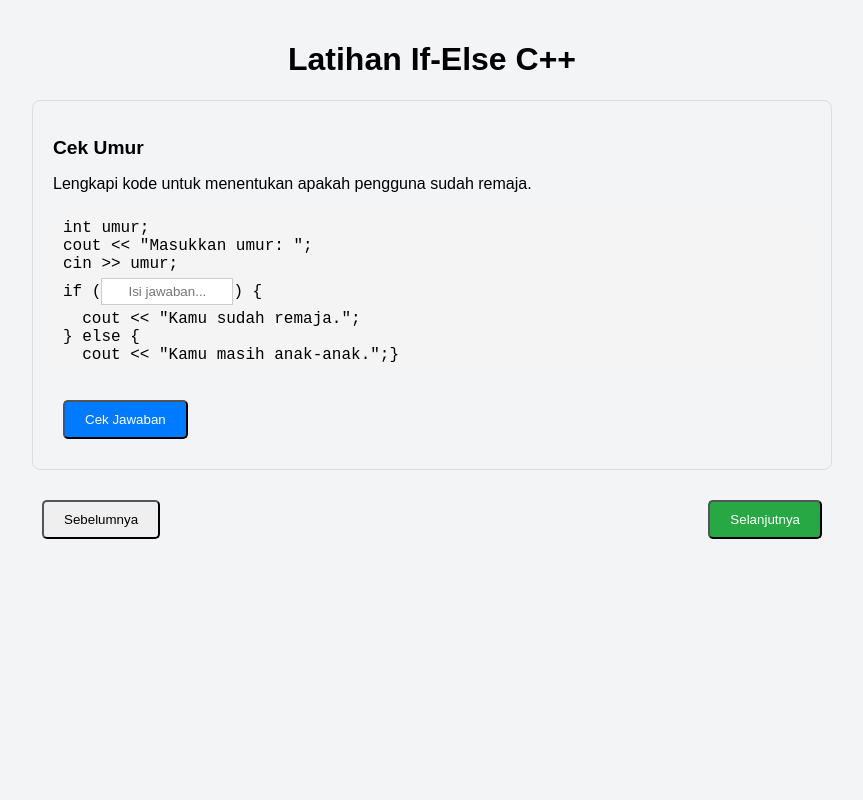
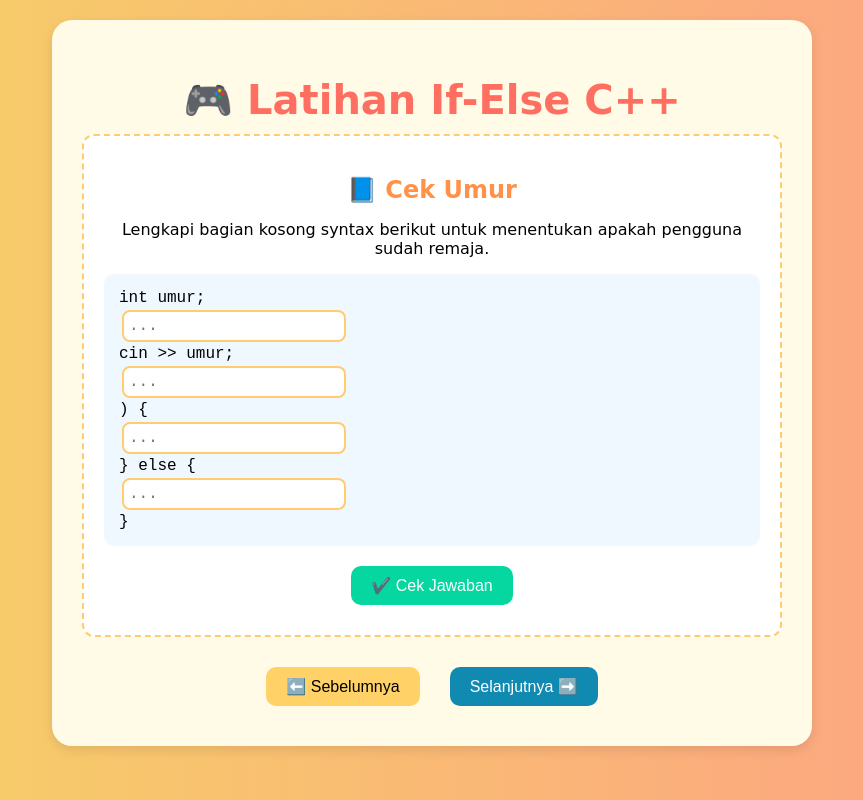
Before and after one commit to alvinmuslim/if-else-practice, a React (Create React App) app: page / in a window 1280 px wide. Shown: the whole page, without its empty margins (208-1071 px from the left). Built offline with nearby package versions, Linux system fonts and the light colour scheme.

Commit message:
Update UI

```diff
--- a/src/App.css
+++ b/src/App.css
@@ -1,69 +1,103 @@
-/* App.css */
+body {
+  font-family: 'Comic Sans MS', cursive, sans-serif;
+  background: linear-gradient(to right, #f6d365, #fda085);
+  margin: 0;
+  padding: 20px;
+}
+
 .container {
-    max-width: 800px;
-    margin: 0 auto;
-    padding: 20px;
-    font-family: Arial, sans-serif;
+  max-width: 700px;
+  margin: auto;
+  background: #fffbe6;
+  border-radius: 20px;
+  box-shadow: 0 4px 12px rgba(0,0,0,0.1);
+  padding: 30px;
+  text-align: center;
 }
 
 .title {
-    text-align: center;
+  font-size: 2.5rem;
+  color: #ff6f61;
+  margin-bottom: 10px;
+}
+
+.subtitle {
+  font-size: 1.5rem;
+  color: #ff9248;
+  margin-bottom: 10px;
 }
 
 .card {
+  background: #fff;
+  border-radius: 12px;
   padding: 20px;
-    border: 1px solid #ddd;
-    border-radius: 8px;
   margin-bottom: 20px;
-  }
-
-  .subtitle {
-    font-size: 1.2em;
-    font-weight: bold;
+  border: 2px dashed #ffcc70;
 }
 
 .code {
-    background-color: #f4f4f4;
-    padding: 10px;
-    border-radius: 8px;
+  background: #f0f8ff;
+  padding: 15px;
+  text-align: left;
+  border-radius: 10px;
   font-family: 'Courier New', Courier, monospace;
-    white-space: pre-wrap;
-    word-wrap: break-word;
+  margin: 10px 0;
 }
 
-  /* App.css */
-  .code-input {
-    border: 1px solid #ccc;
+.inline-input {
+  display: inline-block;
+  width: auto;
+  min-width: 150px;
+  margin: 3px;
   padding: 5px;
-    margin: 5px 0;
-    width: 120px; /* Lebar input disesuaikan */
-    text-align: center;
+  font-family: monospace;
+  font-size: 1rem;
+  border: 2px solid #ffcc70;
+  border-radius: 8px;
 }
 
-
 .button {
+  background-color: #ffd166;
+  border: none;
+  color: black;
   padding: 10px 20px;
   margin: 10px;
-    border-radius: 5px;
+  border-radius: 10px;
+  font-size: 1rem;
   cursor: pointer;
+  transition: 0.3s ease;
 }
 
-  .primary {
-    background-color: #007bff;
+.button:hover {
+  background-color: #ffe49c;
+}
+
+.button.primary {
+  background-color: #06d6a0;
   color: white;
 }
 
-  .success {
-    background-color: #28a745;
+.button.primary:hover {
+  background-color: #3fe3b9;
+}
+
+.button.success {
+  background-color: #118ab2;
   color: white;
 }
 
+.button.success:hover {
+  background-color: #1fb3de;
+}
+
 .feedback {
-    margin-top: 10px;
-    font-weight: bold;
+  font-size: 1.2rem;
+  color: #073b4c;
+  margin-top: 15px;
 }
 
 .navigation {
   display: flex;
-    justify-content: space-between;
+  justify-content: center;
+  gap: 10px;
 }
--- a/src/App.js
+++ b/src/App.js
@@ -4,77 +4,98 @@ import "./App.css";
 const exercises = [
   {
     title: "Cek Umur",
-    prompt: "Lengkapi kode untuk menentukan apakah pengguna sudah remaja.",
-    code: `int umur;\ncout << "Masukkan umur: ";\ncin >> umur;\nif (______) {\n  cout << "Kamu sudah remaja.";\n} else {\n  cout << "Kamu masih anak-anak.";}`,
-    answer: "umur >= 13"
+    prompt: "Lengkapi bagian kosong syntax berikut untuk menentukan apakah pengguna sudah remaja.",
+    codeParts: [
+      "int umur;",
+      "cout << \"Masukkan umur: \";",
+      "cin >> umur;",
+      "if (", ") {",
+      "  cout << \"Kamu sudah remaja.\";",
+      "} else {",
+      "  cout << \"Kamu masih anak-anak.\";",
+      "}"
+    ],
+    blanks: ["umur >= 13"],
   },
   {
     title: "Genap atau Ganjil",
-    prompt: "Lengkapi kode untuk menentukan apakah angka genap atau ganjil.",
-    code: `int angka;\ncout << "Masukkan angka: ";\ncin >> angka;\nif (angka % 2 == 0) {\n  cout << "Angka genap.";\n} else {\n  cout << "______";}`,
-    answer: "Angka ganjil."
+    prompt: "Isi bagian kosong untuk menentukan apakah angka genap atau ganjil.",
+    codeParts: [
+      "int angka;",
+      "cout << \"Masukkan angka: \";",
+      "cin >> angka;",
+      "if (", ") {",
+      "  cout << \"Angka genap.\";",
+      "} else {",
+      "  cout << \"", "\";",
+      "}"
+    ],
+    blanks: ["angka % 2 == 0", "Angka ganjil."],
   },
   {
     title: "Jawaban Kuis",
-    prompt: "Lengkapi kode untuk mengecek jawaban ya/tidak.",
-    code: `char jawab;\ncout << "Apakah bumi itu bulat? (y/n): ";\ncin >> jawab;\nif (jawab == 'y' || jawab == 'Y') {\n  cout << "Benar!";\n} else if (jawab == 'n' || jawab == 'N') {\n  cout << "Salah, coba lagi.";\n} else {\n  cout << "______";}`,
-    answer: "Jawaban tidak dikenali."
-  },
-  {
-    title: "Penilaian Nilai",
-    prompt: "Lengkapi kode untuk menilai angka menjadi huruf.",
-    code: `int nilai;\ncout << "Masukkan nilai: ";\ncin >> nilai;\nif (nilai >= 80) {\n  cout << "Nilai A";\n} else if (nilai >= 70) {\n  cout << "Nilai B";\n} else if (nilai >= 60) {\n  cout << "Nilai C";\n} else {\n  cout << "______";}`,
-    answer: "Nilai D"
-  },
-  {
-    title: "Cek Suhu",
-    prompt: "Lengkapi kode untuk mengecek kondisi suhu.",
-    code: `int suhu;\ncout << "Masukkan suhu (C): ";\ncin >> suhu;\nif (suhu < 20) {\n  cout << "Cuaca dingin";\n} else if (suhu <= 30) {\n  cout << "Cuaca normal";\n} else {\n  cout << "______";}`,
-    answer: "Cuaca panas"
+    prompt: "Lengkapi bagian kosong untuk mengecek jawaban ya/tidak.",
+    codeParts: [
+      "char jawab;",
+      "cout << \"Apakah bumi itu bulat? (y/n): \";",
+      "cin >> jawab;",
+      "if (jawab == 'y' || jawab == 'Y') {",
+      "  cout << \"Benar!\";",
+      "} else if (jawab == 'n' || jawab == 'N') {",
+      "  cout << \"Salah, coba lagi.\";",
+      "} else {",
+      "  cout << \"", "\";",
+      "}"
+    ],
+    blanks: ["Jawaban tidak dikenali."],
   }
 ];
 
 export default function IfElsePractice() {
   const [current, setCurrent] = useState(0);
-  const [userInput, setUserInput] = useState("");
+  const [userInputs, setUserInputs] = useState([]);
   const [feedback, setFeedback] = useState("");
 
-  const checkAnswer = () => {
-    const correct = exercises[current].answer.trim().toLowerCase();
-    const input = userInput.trim().toLowerCase();
-    setFeedback(input === correct ? "✅ Jawaban benar!" : "❌ Jawaban masih salah, coba lagi.");
+  const handleInputChange = (value, index) => {
+    const newInputs = [...userInputs];
+    newInputs[index] = value;
+    setUserInputs(newInputs);
   };
 
-  const updateCodeWithInput = (code) => {
-    // Ganti bagian "______" dengan input pengguna
-    return code.split("______").map((part, index) => {
-      if (index === 0) return part;
-      return (
-        <>
-          <input
-            type="text"
-            value={userInput}
-            onChange={(e) => setUserInput(e.target.value)}
-            placeholder="Isi jawaban..."
-            className="code-input"
-          />
-          {part}
-        </>
-      );
-    });
+  const checkAnswer = () => {
+    const correctBlanks = exercises[current].blanks;
+    const score = correctBlanks.reduce((acc, correct, i) => {
+      return acc + (userInputs[i]?.trim().toLowerCase() === correct.trim().toLowerCase() ? 1 : 0);
+    }, 0);
+
+    setFeedback(`✅ Skor: ${score} dari ${correctBlanks.length}`);
   };
+
+  const currentExercise = exercises[current];
 
   return (
     <div className="container">
-      <h1 className="title">Latihan If-Else C++</h1>
+      <h1 className="title">🎮 Latihan If-Else C++</h1>
       <div className="card">
-        <h2 className="subtitle">{exercises[current].title}</h2>
-        <p>{exercises[current].prompt}</p>
+        <h2 className="subtitle">📘 {currentExercise.title}</h2>
+        <p className="prompt">{currentExercise.prompt}</p>
         <pre className="code">
-          {updateCodeWithInput(exercises[current].code)}
+          {currentExercise.codeParts.map((part, index) =>
+            index % 2 === 0 ? (
+              <div key={index}>{part}</div>
+            ) : (
+              <input
+                key={index}
+                className="inline-input"
+                placeholder="..."
+                value={userInputs[Math.floor(index / 2)] || ""}
+                onChange={(e) => handleInputChange(e.target.value, Math.floor(index / 2))}
+              />
+            )
+          )}
         </pre>
         <button onClick={checkAnswer} className="button primary">
-          Cek Jawaban
+          ✔️ Cek Jawaban
         </button>
         {feedback && <p className="feedback">{feedback}</p>}
       </div>
@@ -82,22 +103,22 @@ export default function IfElsePractice() {
         <button
           onClick={() => {
             setCurrent((prev) => (prev > 0 ? prev - 1 : prev));
-            setUserInput("");
+            setUserInputs([]);
             setFeedback("");
           }}
           className="button"
         >
-          Sebelumnya
+          ⬅️ Sebelumnya
         </button>
         <button
           onClick={() => {
             setCurrent((prev) => (prev < exercises.length - 1 ? prev + 1 : prev));
-            setUserInput("");
+            setUserInputs([]);
             setFeedback("");
           }}
           className="button success"
         >
-          Selanjutnya
+          Selanjutnya ➡️
         </button>
       </div>
     </div>
```
Lines whose indentation alone changed are shown as unchanged.
